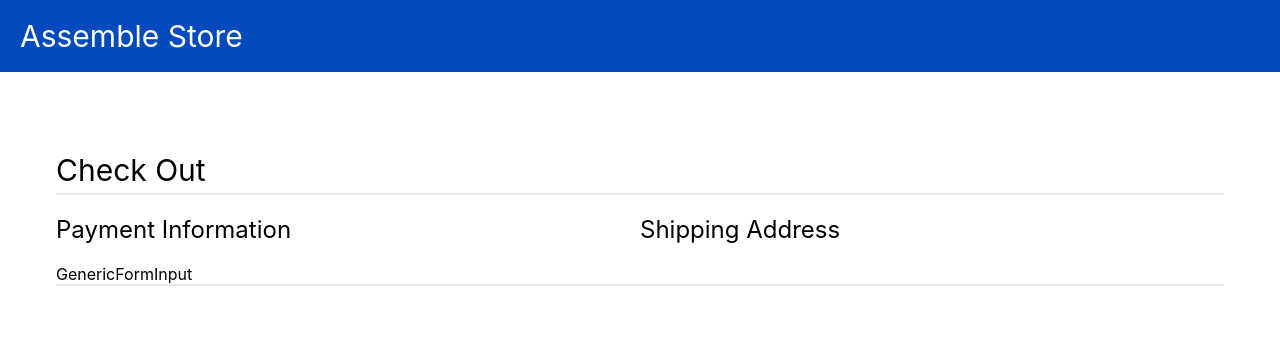
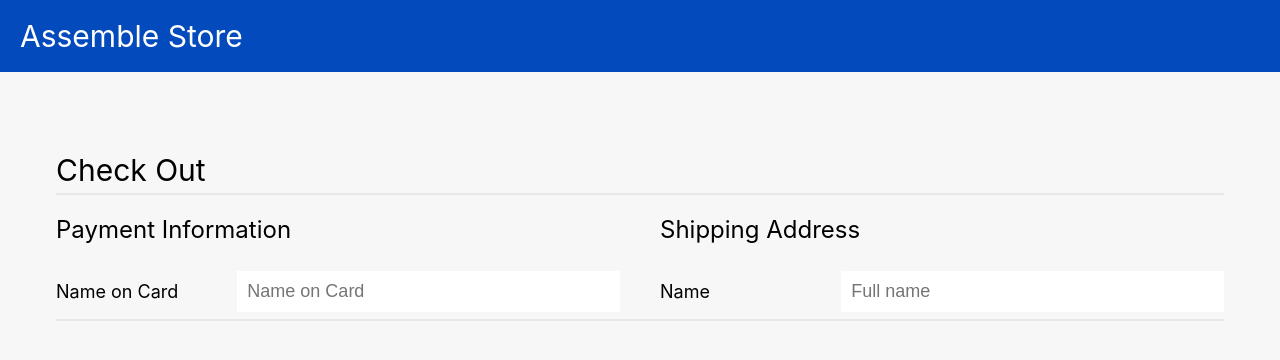
Before and after one commit to taihelsel/checkout-challenge, a React (Create React App) app: page / in a window 1280 px wide. Shown: the top 360 px of the page. Built offline with nearby package versions, Linux system fonts and the light colour scheme.

Commit message:
added style to generic input. able to update Checkout state with generic input

```diff
--- a/src/components/Checkout/Checkout.css
+++ b/src/components/Checkout/Checkout.css
@@ -9,6 +9,7 @@
 #Checkout{
     width:100vw;
     height:100vh;
+    background-color: var(--checkout-bg-color);
 }
 .checkout-body{
     margin: 5em 3.5em 0 3.5em;
@@ -45,14 +46,11 @@
 }
 .checkout-info-wrapper h1,.checkout-shipping-wrapper h1{
     display:flex;
-    flex:1;
     font-weight: 400;
 }
 .checkout-info-wrapper{
-}
-.checkout-info-body{
-
+    margin-right:20px;
 }
 .checkout-shipping-wrapper{
-
+    margin-left:20px;
 }
--- a/src/components/Checkout/Checkout.js
+++ b/src/components/Checkout/Checkout.js
@@ -4,6 +4,17 @@ import "./Checkout.css";
 import NavBar from "../NavBar/NavBar";
 import GenericFormInput from "../GenericFormInput/GenericFormInput";
 class Checkout extends Component {
+    state = {
+        /*payment*/
+        nameOnCard: "",
+        /*shipping*/
+        name: "",
+    }
+    handleGenericInputChange = target => e => {
+        const _state = { ...this.state };
+        _state[target] = e.currentTarget.value;
+        this.setState(_state);
+    }
     render() {
         return (
             <section id="Checkout">
@@ -15,12 +26,22 @@ class Checkout extends Component {
                     <div className="checkout-items-wrapper">
                         <div className="checkout-info-wrapper">
                             <h1>Payment Information</h1>
-                            <div className="checkout-info-body">
-                                <GenericFormInput />
-                            </div>
+                            <GenericFormInput
+                                label={"Name on Card"}
+                                onChange={this.handleGenericInputChange("nameOnCard")}
+                                value={this.state.nameOnCard}
+                                placeholder={"Name on Card"}
+                            />
                         </div>
                         <div className="checkout-shipping-wrapper">
                             <h1>Shipping Address</h1>
+
+                            <GenericFormInput
+                                label={"Name"}
+                                onChange={this.handleGenericInputChange("name")}
+                                value={this.state.name}
+                                placeholder={"Full name"}
+                            />
                         </div>
                     </div>
                 </div>
--- a/src/components/GenericFormInput/GenericFormInput.css
+++ b/src/components/GenericFormInput/GenericFormInput.css
@@ -0,0 +1,23 @@
+.generic-input-wrapper{
+    display:flex;
+    margin:7px 0;
+}
+.generic-input-wrapper h3{
+    display:flex;
+    flex:1;
+    margin:0;
+    padding:0;
+    font-size:18px;
+    font-weight: 400;
+    justify-content: flex-start;
+    align-items: center;
+}
+.generic-input-wrapper input{
+    display:flex;
+    flex:2;
+    font-size:18px;
+    padding:10px;
+    border:none;
+    background-color:white;
+    color:grey;
+}
--- a/src/components/GenericFormInput/GenericFormInput.js
+++ b/src/components/GenericFormInput/GenericFormInput.js
@@ -1,9 +1,10 @@
 import React from "react";
 import "./GenericFormInput.css";
-const GenericFormInput = ({ value, onChange }) => {
+const GenericFormInput = ({ label, value, onChange, placeholder }) => {
     return (
-        <div>
-            GenericFormInput
+        <div className="generic-input-wrapper">
+            <h3>{label}</h3>
+            <input type="text" placeholder={placeholder} onChange={onChange} value={value} />
         </div>
     );
 };
```
